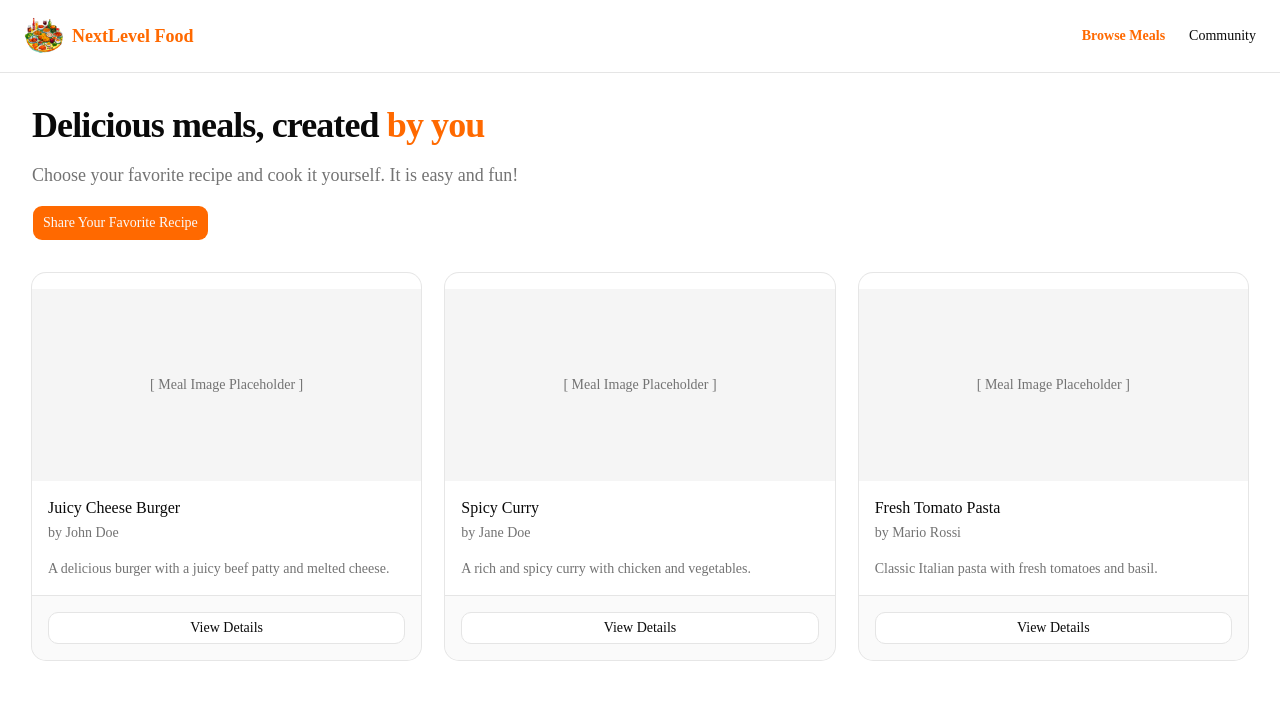
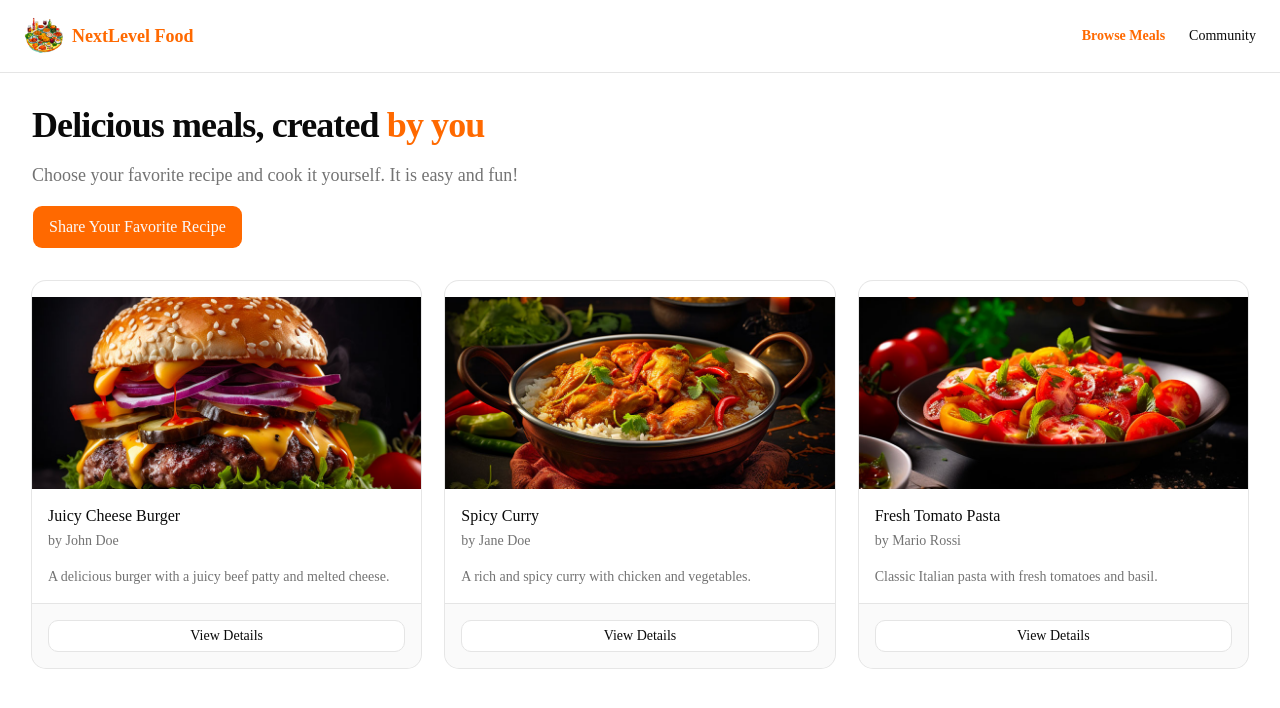
Before and after one commit to MuhammadAkbar11/nextjs-foodapp, a Next.js app: page /meals in a window 1280 px wide. Shown: the top 708 px of the page. Built offline with nearby package versions, Linux system fonts and the light colour scheme.

Commit message:
refactor(meals): extract meal grid and item components
- Create `MealItem` component to handle individual meal rendering
- Create `MealsGrid` component for the meals layout
- Refactor `MealsPage` to use the new components and typed dummy data

```diff
--- a/src/app/meals/page.tsx
+++ b/src/app/meals/page.tsx
@@ -1,15 +1,18 @@
 import Link from "next/link";
 import { Button } from "@/components/ui/button";
-import { Card, CardContent, CardDescription, CardFooter, CardHeader, CardTitle } from "@/components/ui/card";
+import MealsGrid from "@/components/meals/meals-grid";
+import type { Meal } from "@/components/meals/meal-item";
 
 export default function MealsPage() {
-  const dummyMeals = [
+  const dummyMeals: Meal[] = [
     {
       id: "m1",
       slug: "juicy-cheese-burger",
       title: "Juicy Cheese Burger",
-      description: "A delicious burger with a juicy beef patty and melted cheese.",
+      description:
+        "A delicious burger with a juicy beef patty and melted cheese.",
       creator: "John Doe",
+      image: "/images/burger.jpg",
     },
     {
       id: "m2",
@@ -17,6 +20,7 @@ export default function MealsPage() {
       title: "Spicy Curry",
       description: "A rich and spicy curry with chicken and vegetables.",
       creator: "Jane Doe",
+      image: "/images/curry.jpg",
     },
     {
       id: "m3",
@@ -24,6 +28,7 @@ export default function MealsPage() {
       title: "Fresh Tomato Pasta",
       description: "Classic Italian pasta with fresh tomatoes and basil.",
       creator: "Mario Rossi",
+      image: "/images/tomato-salad.jpg",
     },
   ];
 
@@ -37,34 +42,12 @@ export default function MealsPage() {
         <p className="text-muted-foreground text-lg max-w-2xl">
           Choose your favorite recipe and cook it yourself. It is easy and fun!
         </p>
-        <Button asChild size="lg" className="bg-orange-500 hover:bg-orange-600">
+        <Button asChild size="xl" className="bg-orange-500 hover:bg-orange-600">
           <Link href="/meals/share">Share Your Favorite Recipe</Link>
         </Button>
       </header>
 
-      <main className="grid grid-cols-1 md:grid-cols-2 lg:grid-cols-3 gap-6">
-        {dummyMeals.map((meal) => (
-          <Card key={meal.id} className="overflow-hidden">
-            <div className="h-48 bg-muted flex items-center justify-center text-muted-foreground">
-              [ Meal Image Placeholder ]
-            </div>
-            <CardHeader>
-              <CardTitle>{meal.title}</CardTitle>
-              <CardDescription>by {meal.creator}</CardDescription>
-            </CardHeader>
-            <CardContent>
-              <p className="text-sm text-muted-foreground">
-                {meal.description}
-              </p>
-            </CardContent>
-            <CardFooter>
-              <Button asChild variant="outline" className="w-full">
-                <Link href={`/meals/${meal.slug}`}>View Details</Link>
-              </Button>
-            </CardFooter>
-          </Card>
-        ))}
-      </main>
+      <MealsGrid meals={dummyMeals} />
     </div>
   );
 }
--- /dev/null
+++ b/src/components/meals/meal-item.tsx
@@ -0,0 +1,52 @@
+import Link from "next/link";
+import Image from "next/image";
+import { Button } from "@/components/ui/button";
+import {
+  Card,
+  CardContent,
+  CardDescription,
+  CardFooter,
+  CardHeader,
+  CardTitle,
+} from "@/components/ui/card";
+
+export interface Meal {
+  id: string;
+  slug: string;
+  title: string;
+  description: string;
+  creator: string;
+  image: string;
+}
+
+interface MealItemProps {
+  meal: Meal;
+}
+
+export default function MealItem({ meal }: MealItemProps) {
+  return (
+    <Card className="overflow-hidden">
+      <div className="relative h-48 w-full bg-muted">
+        <Image
+          src={meal.image}
+          alt={meal.title}
+          fill
+          sizes="(max-width: 768px) 100vw, (max-width: 1024px) 50vw, 33vw"
+          className="object-cover"
+        />
+      </div>
+      <CardHeader>
+        <CardTitle>{meal.title}</CardTitle>
+        <CardDescription>by {meal.creator}</CardDescription>
+      </CardHeader>
+      <CardContent>
+        <p className="text-sm text-muted-foreground">{meal.description}</p>
+      </CardContent>
+      <CardFooter>
+        <Button asChild variant="outline" className="w-full">
+          <Link href={`/meals/${meal.slug}`}>View Details</Link>
+        </Button>
+      </CardFooter>
+    </Card>
+  );
+}
--- /dev/null
+++ b/src/components/meals/meals-grid.tsx
@@ -0,0 +1,15 @@
+import MealItem, { type Meal } from "@/components/meals/meal-item";
+
+interface MealsGridProps {
+  meals: Meal[];
+}
+
+export default function MealsGrid({ meals }: MealsGridProps) {
+  return (
+    <main className="grid grid-cols-1 md:grid-cols-2 lg:grid-cols-3 gap-6">
+      {meals.map((meal) => (
+        <MealItem key={meal.id} meal={meal} />
+      ))}
+    </main>
+  );
+}
```
